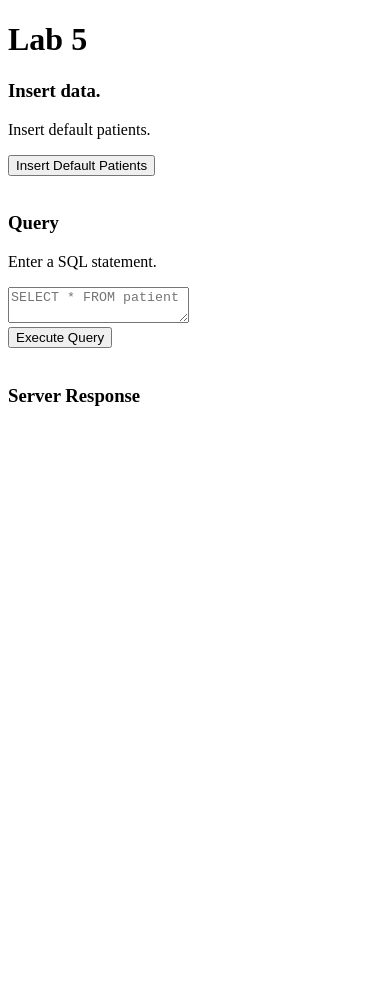
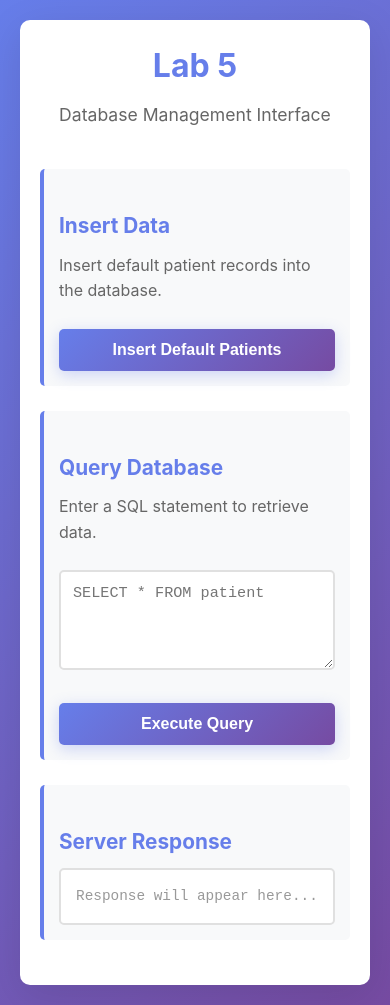
Before and after one commit to diananzrn/B11-Lab5, a plain HTML site: page server1/index.html in a window 390 px wide. Before the commit the page ends 844 px from the top, so only its background shows below. Drawn offline with Linux system fonts and the light colour scheme.

Commit message:
added css to index.html

```diff
--- /dev/null
+++ b/server1/css/styles.css
@@ -0,0 +1,278 @@
+* {
+    margin: 0;
+    padding: 0;
+    box-sizing: border-box;
+}
+
+html {
+    scroll-behavior: smooth;
+}
+
+body {
+    font-family: -apple-system, BlinkMacSystemFont, 'Segoe UI', Roboto, Oxygen,
+        Ubuntu, Cantarell, 'Helvetica Neue', sans-serif;
+    line-height: 1.6;
+    color: #333;
+    background: linear-gradient(135deg, #667eea 0%, #764ba2 100%);
+    min-height: 100vh;
+    padding: 20px;
+}
+
+.container {
+    max-width: 800px;
+    margin: 0 auto;
+    background: white;
+    border-radius: 10px;
+    box-shadow: 0 10px 40px rgba(0, 0, 0, 0.1);
+    padding: 40px;
+}
+
+h1 {
+    font-size: 2.5em;
+    margin-bottom: 10px;
+    color: #667eea;
+    text-align: center;
+}
+
+.subtitle {
+    text-align: center;
+    color: #666;
+    margin-bottom: 40px;
+    font-size: 1.1em;
+}
+
+h3 {
+    font-size: 1.3em;
+    margin: 25px 0 10px 0;
+    color: #667eea;
+}
+
+p {
+    color: #666;
+    margin-bottom: 15px;
+}
+
+.section {
+    background: #f8f9fa;
+    border-left: 4px solid #667eea;
+    padding: 20px;
+    margin-bottom: 25px;
+    border-radius: 5px;
+    transition: all 0.3s ease;
+}
+
+.section:hover {
+    box-shadow: 0 5px 15px rgba(102, 126, 234, 0.1);
+}
+
+textarea {
+    width: 100%;
+    padding: 12px;
+    margin: 10px 0 15px 0;
+    border: 2px solid #e0e0e0;
+    border-radius: 5px;
+    font-family: 'Courier New', monospace;
+    font-size: 0.95em;
+    resize: vertical;
+    min-height: 100px;
+    transition: border-color 0.3s ease;
+}
+
+textarea:focus {
+    outline: none;
+    border-color: #667eea;
+    box-shadow: 0 0 0 3px rgba(102, 126, 234, 0.1);
+}
+
+
+button {
+    background: linear-gradient(135deg, #667eea 0%, #764ba2 100%);
+    color: white;
+    border: none;
+    padding: 12px 30px;
+    font-size: 1em;
+    border-radius: 5px;
+    cursor: pointer;
+    transition: all 0.3s ease;
+    font-weight: 600;
+    box-shadow: 0 4px 15px rgba(102, 126, 234, 0.3);
+}
+
+button:hover {
+    transform: translateY(-2px);
+    box-shadow: 0 6px 20px rgba(102, 126, 234, 0.4);
+}
+
+button:active {
+    transform: translateY(0);
+    box-shadow: 0 2px 10px rgba(102, 126, 234, 0.3);
+}
+
+button:disabled {
+    opacity: 0.6;
+    cursor: not-allowed;
+    transform: none;
+}
+
+#response-area {
+    background: white;
+    border: 2px solid #e0e0e0;
+    border-radius: 5px;
+    padding: 0;
+    min-height: 50px;
+    max-height: 400px;
+    overflow-y: auto;
+    font-family: 'Courier New', monospace;
+    font-size: 0.9em;
+    color: #333;
+}
+
+#response-area:empty::before {
+    content: 'Response will appear here...';
+    color: #999;
+    padding: 15px;
+    display: block;
+}
+
+/* Response Card Styling */
+.response-card {
+    padding: 15px;
+    border-radius: 5px;
+}
+
+.response-header {
+    display: flex;
+    align-items: center;
+    gap: 10px;
+    margin-bottom: 12px;
+    font-weight: 600;
+    font-size: 0.95em;
+}
+
+.response-icon {
+    font-size: 1.3em;
+    font-weight: bold;
+}
+
+.response-spinner {
+    display: inline-block;
+    width: 16px;
+    height: 16px;
+    border: 2px solid #667eea;
+    border-top: 2px solid transparent;
+    border-radius: 50%;
+    animation: spin 0.8s linear infinite;
+}
+
+@keyframes spin {
+    0% { transform: rotate(0deg); }
+    100% { transform: rotate(360deg); }
+}
+
+.response-success {
+    background: linear-gradient(135deg, #e8f5e9 0%, #f1f8e9 100%);
+    border-left: 4px solid #2e7d32;
+    color: #1b5e20;
+}
+
+.response-success .response-icon {
+    color: #2e7d32;
+}
+
+.response-error {
+    background: linear-gradient(135deg, #ffebee 0%, #ffcdd2 100%);
+    border-left: 4px solid #c62828;
+    color: #b71c1c;
+}
+
+.response-error .response-icon {
+    color: #c62828;
+}
+
+.response-loading {
+    background: linear-gradient(135deg, #e3f2fd 0%, #f3e5f5 100%);
+    border-left: 4px solid #667eea;
+    color: #667eea;
+}
+
+.response-json {
+    background: #f5f5f5;
+    border-radius: 4px;
+    padding: 12px;
+    overflow-x: auto;
+    margin: 0;
+}
+
+.response-json pre {
+    margin: 0;
+    white-space: pre-wrap;
+    word-wrap: break-word;
+    font-size: 0.85em;
+}
+
+.response-json code {
+    line-height: 1.5;
+}
+
+.response-message {
+    margin: 0;
+    white-space: pre-wrap;
+    word-wrap: break-word;
+    font-size: 0.85em;
+}
+
+/* JSON Syntax Highlighting */
+.json-key {
+    color: #667eea;
+    font-weight: 600;
+}
+
+.json-string {
+    color: #2e7d32;
+}
+
+.json-number {
+    color: #d32f2f;
+}
+
+.json-boolean {
+    color: #f57c00;
+    font-weight: 600;
+}
+
+@media (max-width: 600px) {
+    .container {
+        padding: 20px;
+    }
+
+    h1 {
+        font-size: 2em;
+    }
+
+    button {
+        width: 100%;
+        margin-top: 10px;
+    }
+
+    .section {
+        padding: 15px;
+    }
+}
+
+#response-area::-webkit-scrollbar {
+    width: 8px;
+}
+
+#response-area::-webkit-scrollbar-track {
+    background: #f1f1f1;
+    border-radius: 10px;
+}
+
+#response-area::-webkit-scrollbar-thumb {
+    background: #667eea;
+    border-radius: 10px;
+}
+
+#response-area::-webkit-scrollbar-thumb:hover {
+    background: #764ba2;
+}
--- a/server1/index.html
+++ b/server1/index.html
@@ -3,28 +3,34 @@
 <head>
     <meta charset="UTF-8">
     <meta name="viewport" content="width=device-width, initial-scale=1.0">
-    <title>Lab 5</title>
+    <title>Lab 5 - Database Management</title>
+    <link rel="stylesheet" href="css/styles.css">
 </head>
 <body>
+    <div class="container">
+        <h1>Lab 5</h1>
+        <p class="subtitle">Database Management Interface</p>
 
-    <h1>Lab 5</h1>
-    <div>
-        <h3>Insert data.</h3>
-        <p>Insert default patients.</p>
-        <button id="insert-btn">Insert</button>
-    </div>
+        <!-- Insert Section -->
+        <section class="section">
+            <h3>Insert Data</h3>
+            <p>Insert default patient records into the database.</p>
+            <button id="insert-btn">Insert Sample Data</button>
+        </section>
 
-    <br>
-    <div>
-        <h3>Query</h3>
-        <p>Enter a SQL statement.</p>
-        <textarea id="sql-query"></textarea> <br>
-        <button id="query-btn">Query</button> </div>
+        <!-- Query Section -->
+        <section class="section">
+            <h3>Query Database</h3>
+            <p>Enter a SQL statement to retrieve data.</p>
+            <textarea id="sql-query" placeholder="Enter your SQL query here..."></textarea>
+            <button id="query-btn">Execute Query</button>
+        </section>
 
-    <br>
-    <div>
-        <h3>Server Response</h3>
-        <div id="response-area"></div>
+        <!-- Response Section -->
+        <section class="section">
+            <h3>Server Response</h3>
+            <div id="response-area"></div>
+        </section>
     </div>
 
     <script src="lang/en/en.js"></script>
```
